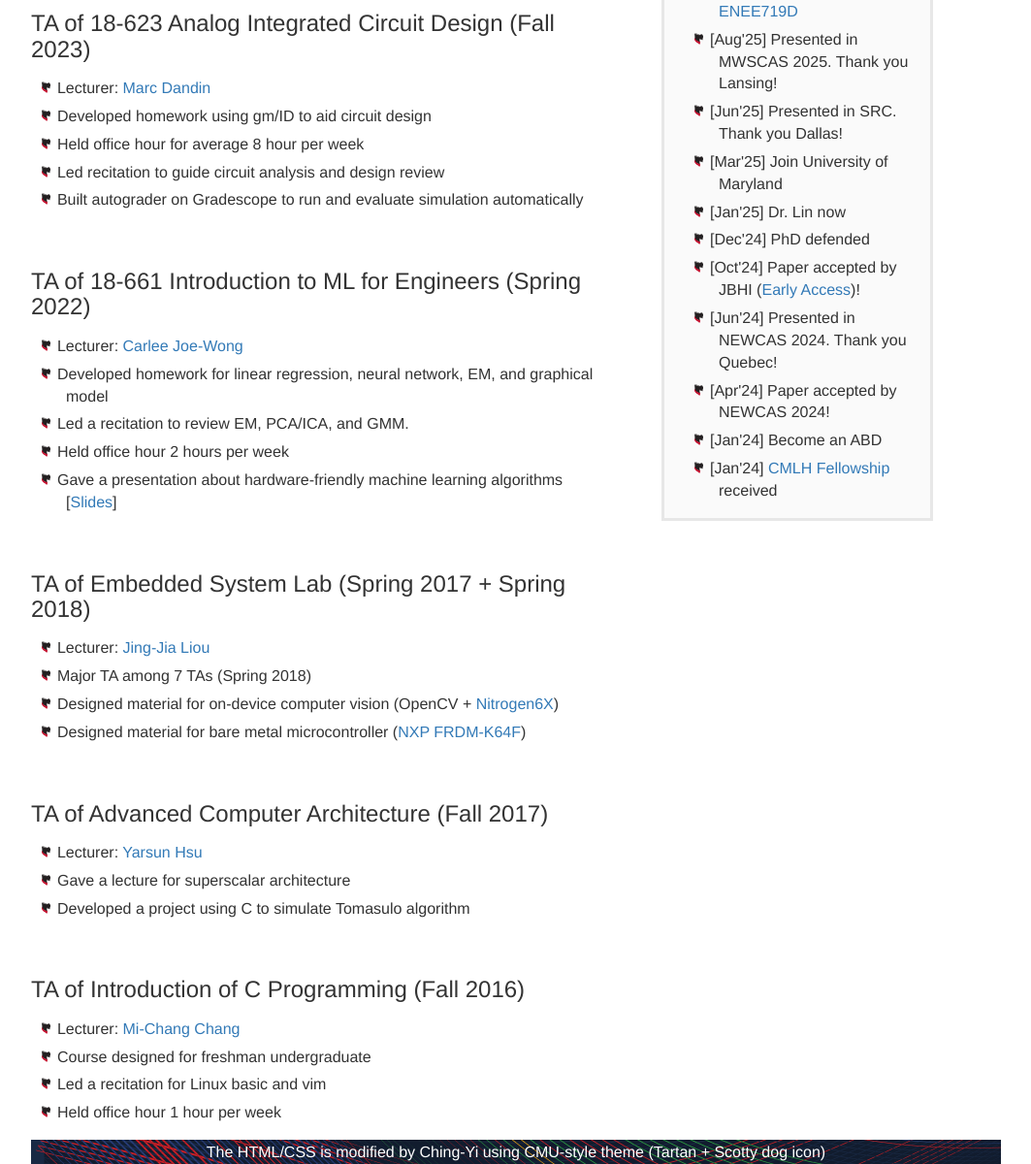
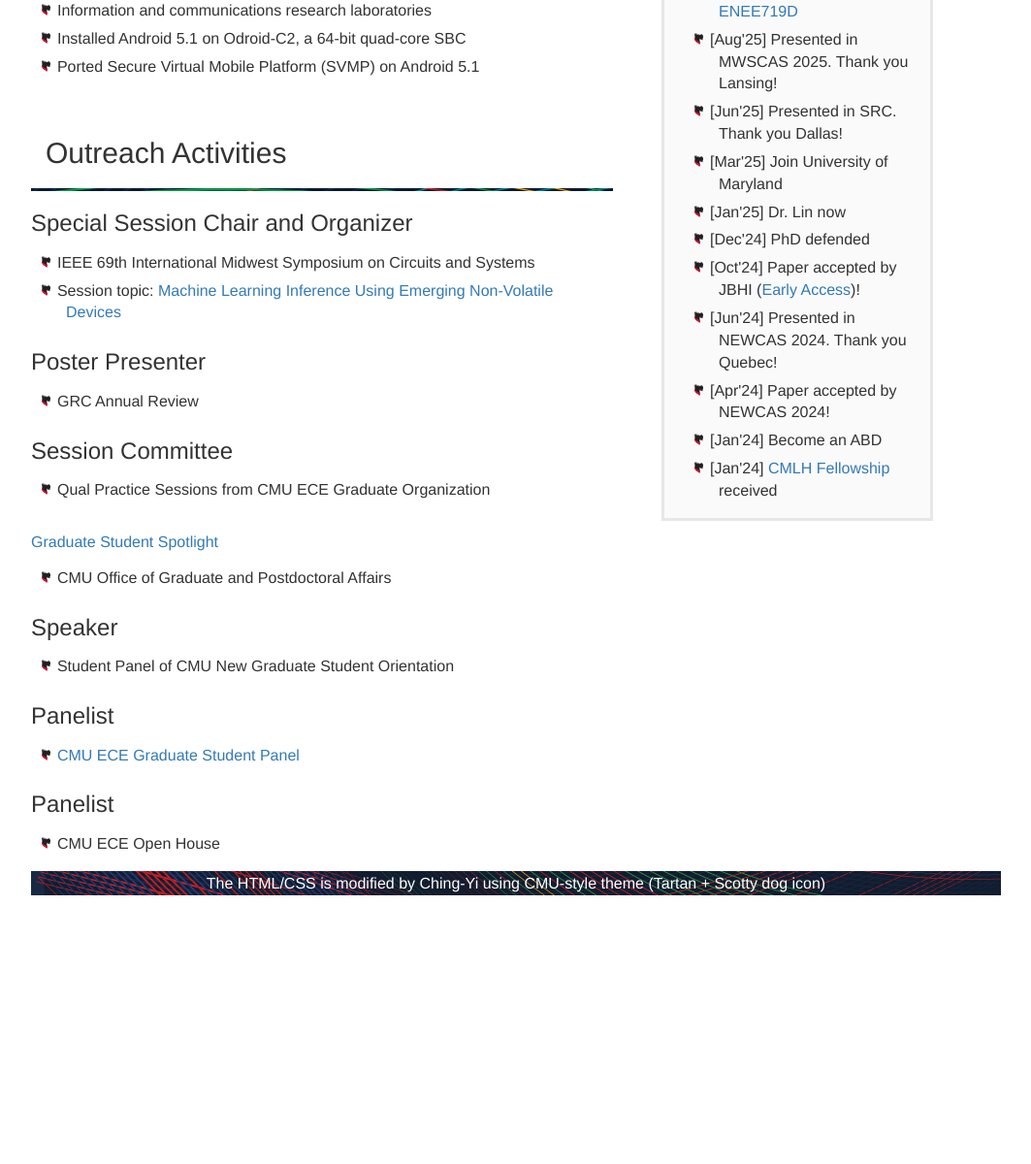
Before and after one commit to chingyil/personal_website, a plain HTML site: page experience.html in a window 1280 px wide. Shown: the part 952-2152 px from the top of the page at 97% size, without its empty margins (108-1171 px from the left). After the commit the page ends 1875 px from the top, so only its background shows below. Drawn offline with nearby package versions, Linux system fonts and the light colour scheme.

Commit message:
Add more experience in experience.html

```diff
--- a/experience.html
+++ b/experience.html
@@ -38,6 +38,12 @@ Released   : 20081009
           <li>Topic: Towards Long-term Data-driven Assays with Non-Visual Sensors</li>
           <li>Sponsered by <a href="https://www.cs.cmu.edu/cmlh/">Center for Machine Learning and Health</a></li>
         </ul>
+        <br>
+	<h3>IEEE Circuits and Systems Society Student Travel Grants (2024)</h3>
+        <ul>
+            <li>Topic: Towards a Lab-on-a-Chip as a Service (LoCaaS) Framework for in Vitro Cancer Cell Assays</li>
+        </ul>
+        <br>
         <h3>Carnegie Institute of Technology Dean’s Fellow (2018)</h3>
         <br>
 
@@ -58,50 +64,37 @@ Released   : 20081009
            <li>Ported Secure Virtual Mobile Platform (SVMP) on Android 5.1</li>
         </ul>
 
-        <h2 id=sec-research>Teaching Experience</h2>
+        <h2 id=sec-research>Outreach Activities</h2>
         <div class="divider"></div>
-        <h3>TA of 18-623 Analog Integrated Circuit Design (Fall 2023)</h3>
+        <h3>Special Session Chair and Organizer</h3>
         <ul>
-           <li>Lecturer: <a href="https://www.ece.cmu.edu/directory/bios/dandin-marc.html">Marc Dandin</a></li>
-           <li>Developed homework using gm/ID to aid circuit design</li>
-           <li>Held office hour for average 8 hour per week</li>
-           <li>Led recitation to guide circuit analysis and design review</li>
-           <li>Built autograder on Gradescope to run and evaluate simulation automatically</li>
+		<li>IEEE 69th International Midwest Symposium on Circuits and Systems</li>
+		<li>Session topic: <a href="https://conf.papercept.net/conferences/conferences/MWSCAS26/program/MWSCAS26_ContentListWeb_4.html\#wedleccsi">Machine Learning Inference Using Emerging Non-Volatile Devices</a></li>
         </ul>
-        <br>
-        <h3>TA of 18-661 Introduction to ML for Engineers (Spring 2022)</h3>
+	<h3>Poster Presenter</h3>
         <ul>
-           <li>Lecturer: <a href="http://www.andrew.cmu.edu/user/cjoewong/">Carlee Joe-Wong</a></li>
-           <li>Developed homework for linear regression, neural network, EM, and graphical model</li>
-           <li>Led a recitation to review EM, PCA/ICA, and GMM.</li>
-           <li>Held office hour 2 hours per week</li>
-           <li>Gave a presentation about hardware-friendly machine learning algorithms [<a href="docs/18-661-guest-lecture.pdf">Slides</a>]</li>
+		<li>GRC Annual Review</li>
         </ul>
-        <br>
-        <h3>TA of Embedded System Lab (Spring 2017 + Spring 2018)</h3>
+	<h3>Session Committee</h3>
         <ul>
-           <li>Lecturer: <a href="https://www.ee.nthu.edu.tw/jjliou/index.html"  target="_blank">Jing-Jia Liou</a></li>
-           <li>Major TA among 7 TAs (Spring 2018)</li>
-           <li>Designed material for on-device computer vision (OpenCV + <a href="https://boundarydevices.com/product/nitrogen6x/"  target="_blank">Nitrogen6X</a>)</li>
-           <li>Designed material for bare metal microcontroller (<a href="https://www.nxp.com/design/development-boards/freedom-development-boards/mcu-boards/freedom-development-platform-for-kinetis-k64-k63-and-k24-mcus:FRDM-K64F"  target="_blank">NXP FRDM-K64F</a>)</li>
+		<li>Qual Practice Sessions from CMU ECE Graduate Organization</li>
         </ul>
-        <br>
-        <h3>TA of Advanced Computer Architecture (Fall 2017)</h3>
+	<h3><a href="https://www.cmu.edu/graduate/news-and-events/graduate-student-spotlight/ay-23-24/ching-yi-lin.html" target="_blank">Graduate Student Spotlight</a></h3>
         <ul>
-           <li>Lecturer: <a href="https://www.researchgate.net/scientific-contributions/Yarsun-Hsu-71136020">Yarsun Hsu</a></li>
-           <li>Gave a lecture for superscalar architecture</li>
-           <li>Developed a project using C to simulate Tomasulo algorithm</li>
+		<li>CMU Office of Graduate and Postdoctoral Affairs</li>
         </ul>
-        <br>
-        <h3>TA of Introduction of C Programming (Fall 2016)</h3>
+	<h3>Speaker</h3>
         <ul>
-
-           <li>Lecturer: <a href="https://www.ee.nthu.edu.tw/michang/"  target="_blank">Mi-Chang Chang</a></li>
-            <li>Course designed for freshman undergraduate</li>
-            <li>Led a recitation for Linux basic and vim</li>
-            <li>Held office hour 1 hour per week</li>
+		<li>Student Panel of CMU New Graduate Student Orientation</li>
         </ul>
-
+	<h3>Panelist</h3>
+        <ul>
+		<li><a href="https://docs.google.com/presentation/d/18hCACiMD_xBo7HOA4o1YN7a2ui1wIE1CtBscl99W5cg/edit?usp=sharing">CMU ECE Graduate Student Panel</a></li>
+        </ul>
+	<h3>Panelist</h3>
+        <ul>
+		<li>CMU ECE Open House</li>
+        </ul>
     </div>
 
     <div>
```
